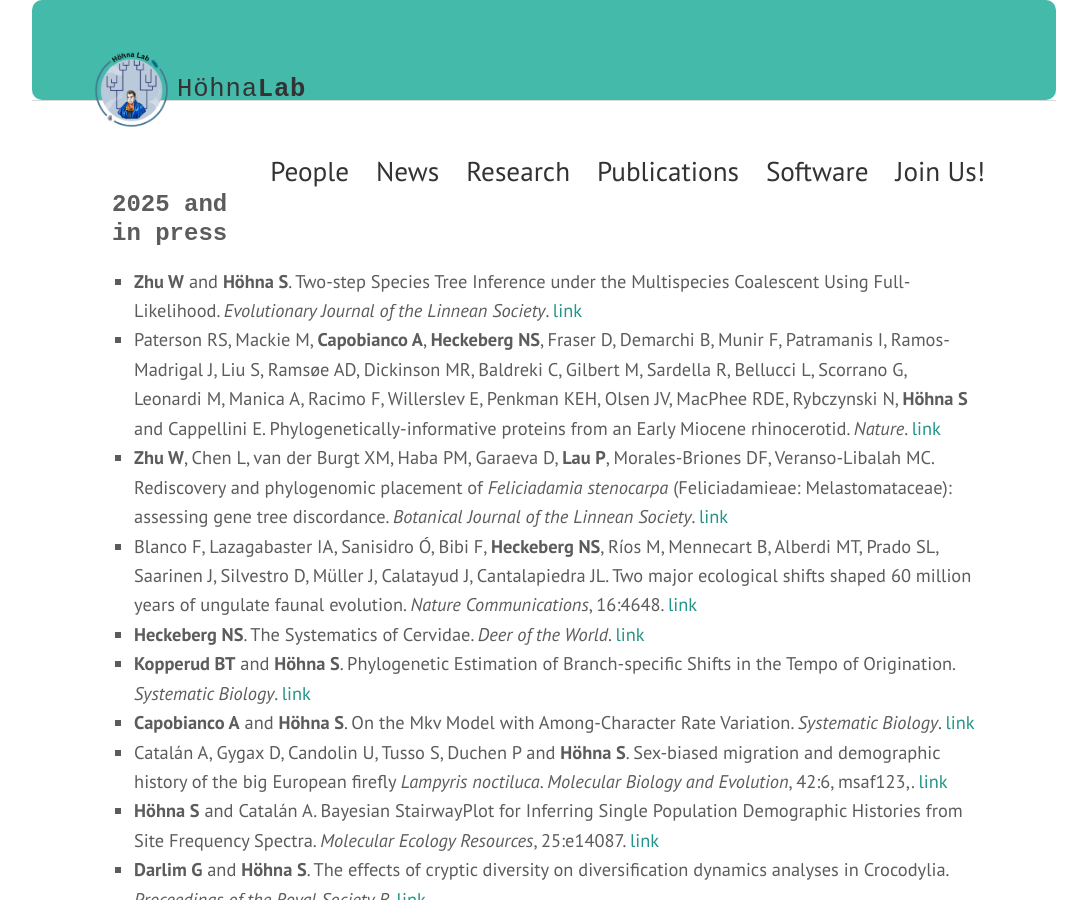
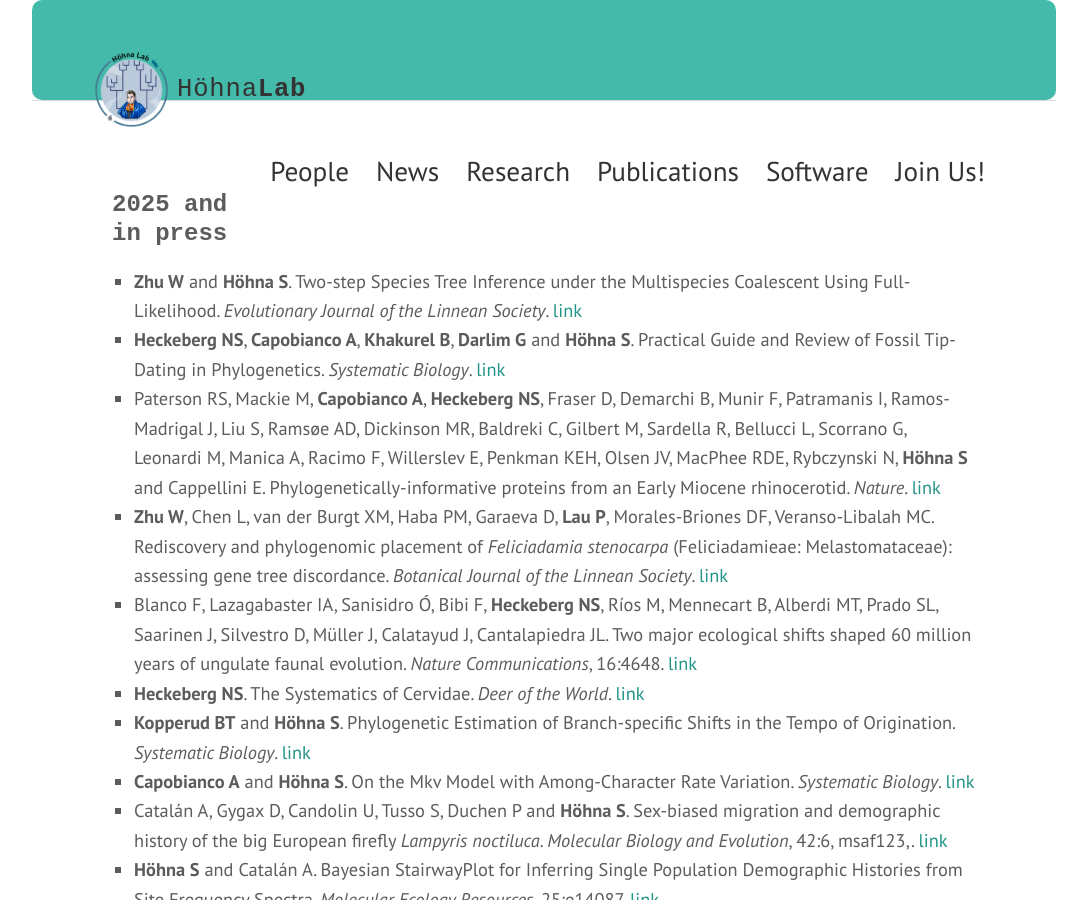
Before and after one commit to hoehnalab/hoehnalab.github.io, a Jekyll site: the page built from publications.md, in a window 1280 px wide and 900 px high. Shown: the whole window, without its empty margins (96-1183 px from the left). Built offline with Jekyll 4.4.1, drawn with Linux system fonts in a browser that asks for light colours; some web fonts are replaced; some of the changed lines change nothing that is shown.

Commit message:
Addition of TDR paper

```diff
--- a/publications.md
+++ b/publications.md
@@ -5,7 +5,7 @@
 ---
 <h3>2025 and in press</h3>
 - <strong>Zhu W</strong> and <strong>Höhna S</strong>. Two-step Species Tree Inference under the Multispecies Coalescent Using Full-Likelihood. *Evolutionary Journal of the Linnean Society*. [link](https://doi.org/10.1093/evolinnean/kzaf018)
-<!-- - <strong>Heckeberg NS</strong>, <strong>Capobianco A</strong>, <strong>Khakurel B</strong>, <strong>Darlim G</strong> and <strong>Höhna S</strong>. Practical Guide and Review of Fossil Tip-Dating in Phylogenetics. *Systematic Biology*. [link](https://doi.org/10.1093/sysbio/) -->
+- <strong>Heckeberg NS</strong>, <strong>Capobianco A</strong>, <strong>Khakurel B</strong>, <strong>Darlim G</strong> and <strong>Höhna S</strong>. Practical Guide and Review of Fossil Tip-Dating in Phylogenetics. *Systematic Biology*. [link](https://doi.org/10.1093/sysbio/syaf050)
 - Paterson RS, Mackie M, <strong>Capobianco A</strong>, <strong>Heckeberg NS</strong>, Fraser D, Demarchi B, Munir F, Patramanis I, Ramos-Madrigal J, Liu S, Ramsøe AD, Dickinson MR, Baldreki C, Gilbert M, Sardella R, Bellucci L, Scorrano G, Leonardi M, Manica A, Racimo F, Willerslev E, Penkman KEH, Olsen JV, MacPhee RDE, Rybczynski N, <strong>Höhna S</strong> and Cappellini E. Phylogenetically-informative proteins from an Early Miocene rhinocerotid. *Nature*. [link](https://doi.org/10.1038/s41586-025-09231-4)
 - <strong>Zhu W</strong>, Chen L, van der Burgt XM, Haba PM, Garaeva D, <strong>Lau P</strong>, Morales-Briones DF, Veranso-Libalah MC. Rediscovery and phylogenomic placement of *Feliciadamia stenocarpa* (Feliciadamieae: Melastomataceae): assessing gene tree discordance. *Botanical Journal of the Linnean Society*. [link](https://doi.org/10.1093/botlinnean/boaf047)
 - Blanco F, Lazagabaster IA, Sanisidro Ó, Bibi F, <strong>Heckeberg NS</strong>, Ríos M, Mennecart B, Alberdi MT, Prado SL, Saarinen J, Silvestro D, Müller J, Calatayud J, Cantalapiedra JL. Two major ecological shifts shaped 60 million years of ungulate faunal evolution. *Nature Communications*, 16:4648. [link](https://doi.org/10.1038/s41467-025-59974-x)
```
